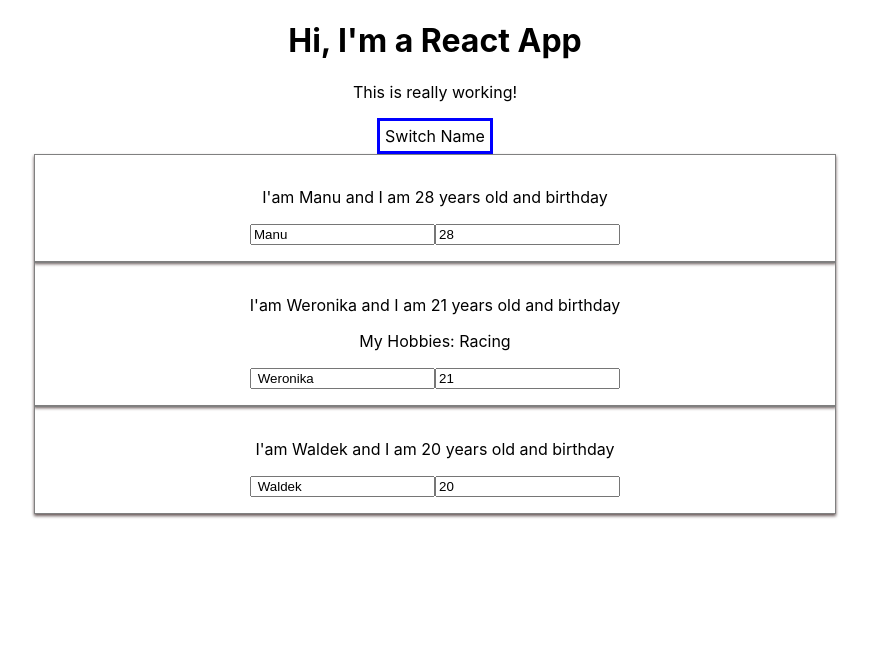
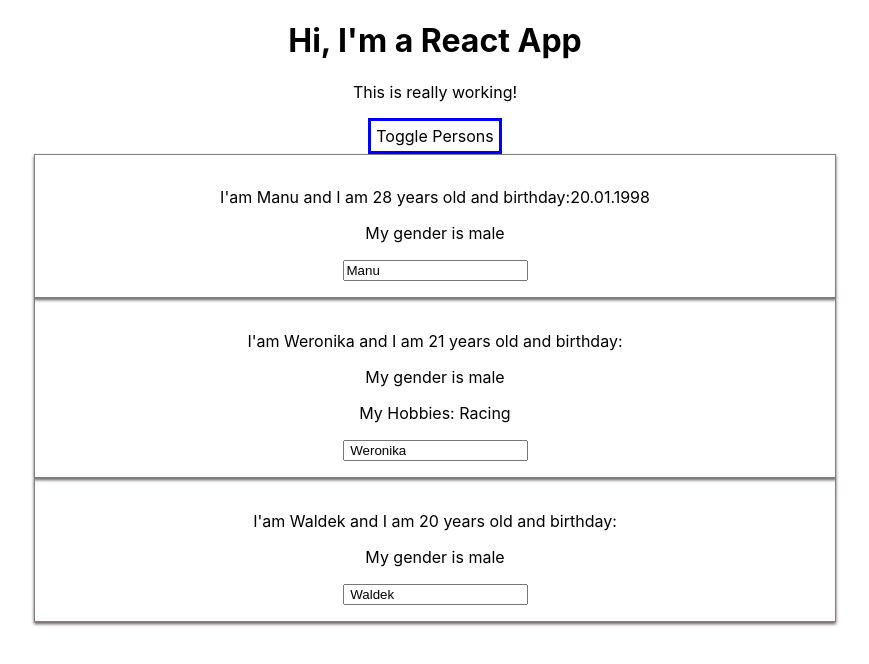
Before and after one commit to Maccas-c/React, a React (Create React App) app: page / in a window 1280 px wide. Shown: the top 664 px of the page, without its empty margins (205-1074 px from the left). Built offline with nearby package versions, Linux system fonts and the light colour scheme.

Commit message:
condition

```diff
--- a/src/App.js
+++ b/src/App.js
@@ -2,19 +2,21 @@ import React, { Component } from "react";
 import logo from "./logo.svg";
 import "./App.css";
 import Person from "./Person/Person";
-
+import Male from "./Person/Male";
 class App extends Component {
 	state = {
 		persons: [
 			{
 				name: "Manu",
 				age: 28,
+				birthday: "20.01.1998",
 			},
 			{ name: " Weronika", age: 21 },
 
 			{ name: " Waldek", age: 20 },
 		],
 		otherState: "Some other value",
+		showPersons: false,
 	};
 	switchNameHandler = newName => {
 		// console.log("Was Clicked!");
@@ -46,18 +48,9 @@ class App extends Component {
 		});
 	};
 
-	ageChangedHandler = event => {
-		this.setState({
-			persons: [
-				{
-					name: "Manu",
-					age: 28,
-				},
-				{ name: "Weronika", age: event.target.value },
-
-				{ name: " Waldek", age: 20 },
-			],
-		});
+	togglePersonHandler = () => {
+		const doesShow = this.state.showPersons;
+		this.setState({ showPersons: !doesShow });
 	};
 	render() {
 		const style = {
@@ -71,15 +64,15 @@ class App extends Component {
 			<div className="App">
 				<h1>Hi, I'm a React App</h1>
 				<p>This is really working!</p>
-				<button
-					style={style}
-					onClick={() => this.switchNameHandler(`Waldek`)}
-				>
-					Switch Name
+				<button style={style} onClick={this.togglePersonHandler}>
+					Toggle Persons
 				</button>
+
+				<div>
 					<Person
 						name={this.state.persons[0].name}
 						age={this.state.persons[0].age}
+						birthday={this.state.persons[0].birthday}
 					/>
 					<Person
 						name={this.state.persons[1].name}
@@ -95,6 +88,7 @@ class App extends Component {
 						age={this.state.persons[2].age}
 					/>
 				</div>
+			</div>
 		);
 	}
 }
--- /dev/null
+++ b/src/Person/Male.js
@@ -0,0 +1,11 @@
+import React from "react";
+
+const Male = props => {
+	return (
+		<div>
+			<p>My gender is {props.gender}</p>
+		</div>
+	);
+};
+
+export default Male;
--- a/src/Person/Person.css
+++ b/src/Person/Person.css
@@ -6,3 +6,6 @@
 	padding: 16px;
 	text-align: center;
 }
+
+button {
+}
--- a/src/Person/Person.js
+++ b/src/Person/Person.js
@@ -1,15 +1,16 @@
 import React from "react";
 import "./Person.css";
+import Male from "../Person/Male";
 const Person = props => {
 	return (
 		<div className="Person">
 			<p onClick={props.click}>
-				I'am {props.name} and I am {props.age} years old and birthday{" "}
+				I'am {props.name} and I am {props.age} years old and birthday:
 				{props.birthday}
+				<Male gender="male" />
 			</p>
 			<p>{props.children}</p>
 			<input type="text" onChange={props.changed} value={props.name} />
-			<input type="text" onChange={props.changed_1} value={props.age} />
 		</div>
 	);
 };
```
Lines whose indentation alone changed are shown as unchanged.
